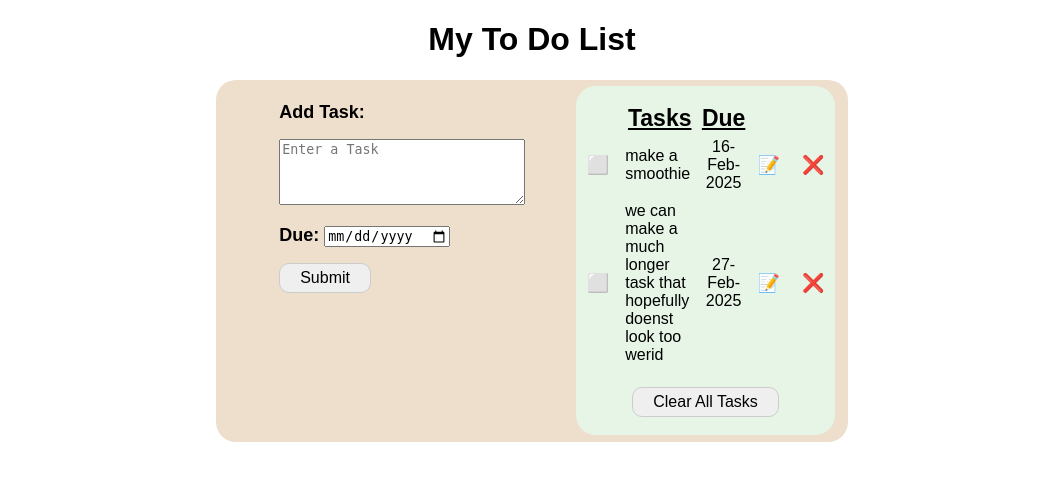
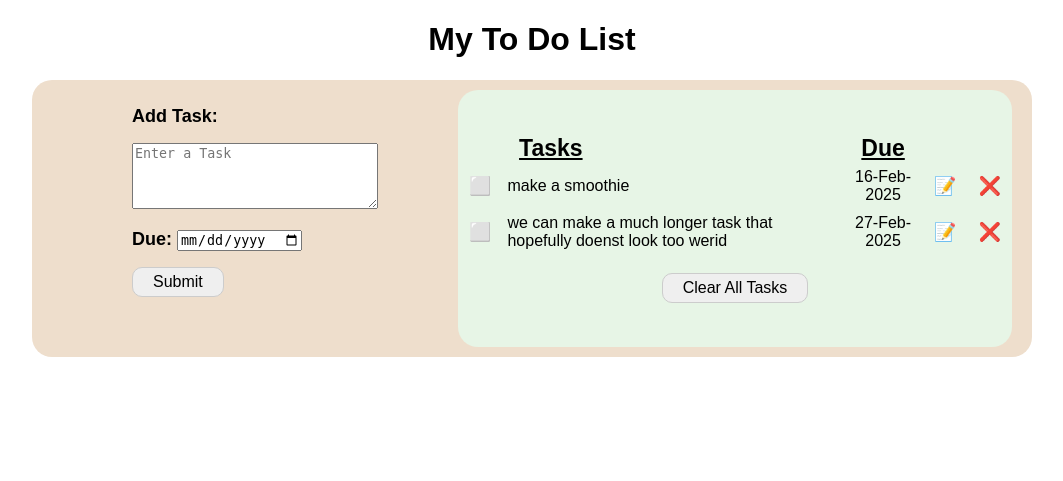
Before and after one commit to mattm0127/cloudberry_assignments, a Flask app: page / in a window 1280 px wide. Shown: the top 481 px of the page, without its empty margins (108-1171 px from the left). Run offline with Flask 3, Linux system fonts and the light colour scheme; data comes from the database, SQL or seed files in the repository; both versions use the stored data as it was after the commit.

Commit message:
Screen Scaling Fix

```diff
--- a/mattm_day9_homework/static/styles.css
+++ b/mattm_day9_homework/static/styles.css
@@ -31,7 +31,7 @@
 
 .home {
     display: flex;
-    width: 50%;
+    width: 1000px;
     font-family: sans-serif;
     background-color: rgb(238, 222, 204);
     margin: 0 auto;
```
Also changed, not shown: todo.db.
